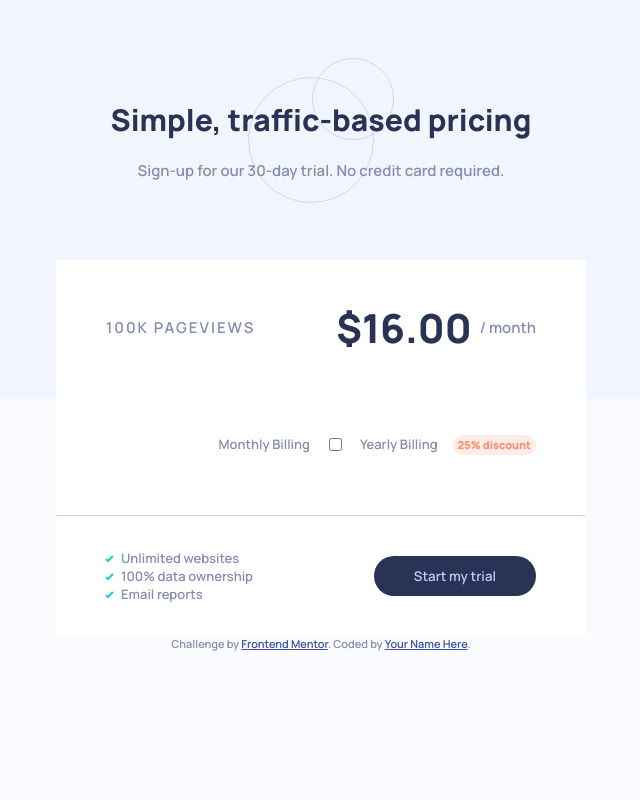
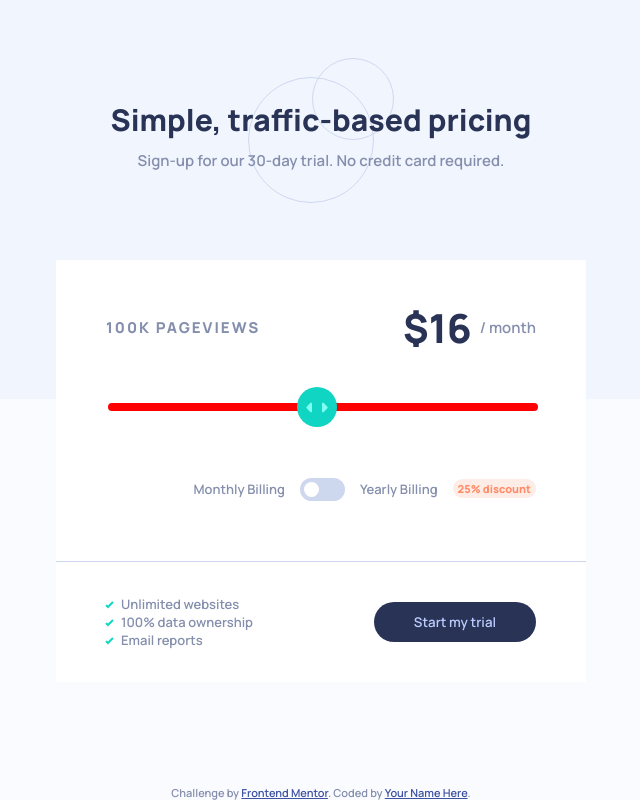
Before and after one commit to JordansGit/interactive-pricing-component, a plain HTML site: page index.html in a window 1280 px wide. Shown: the whole page, without its empty margins (319-959 px from the left). Drawn offline with Linux system fonts and the light colour scheme.

Commit message:
added slider and finished most of css

```diff
--- a/css/style.css
+++ b/css/style.css
@@ -1,4 +1,4 @@
-.attribution { font-size: 11px; text-align: center; }
+.attribution { font-size: 11px; text-align: center; position: absolute; bottom: 0; left: 0; right: 0;}
 .attribution a { color: hsl(228, 45%, 44%); }
 
 * {
@@ -15,16 +15,12 @@ body {
   height: 100vh;
   width: 100vw;
   margin: 0;
-  /*
-  display: flex;
-  justify-content: center;
-  align-items: center;
-  flex-direction: column;*/
 }
 
 h1 {
   color: hsl(227, 35%, 25%);
   font-weight: 800;
+  margin: 10px 0;
 }
 
 p {
@@ -54,12 +50,13 @@ section {
   display: flex;
   justify-content: space-between;
   align-items: center;
-  padding: 40px 50px 20px 50px;
+  padding: 40px 50px;
 }
 
 .page-views {
   text-transform: uppercase;
   letter-spacing: 2px;
+  font-weight: 800;
 }
 
 .inline {
@@ -67,10 +64,13 @@ section {
   align-items: center;
 }
 
-#cost {
+.inline span {
   color: hsl(227, 35%, 25%);
   font-size: 40px;
   font-weight: 800;
+}
+
+#cost {
   margin-right: 8px;
 }
 
@@ -82,6 +82,7 @@ section {
   font-size: 13px;
   margin: 40px 0;
   padding: 20px 50px;
+  align-items: center;
 }
 
 .discount {
@@ -91,6 +92,7 @@ section {
   font-weight: 800;
   border-radius: 10px;
   padding: 2px 5px;
+  height: 15px;
 }
 
 
@@ -117,3 +119,124 @@ button {
   padding: 5px 40px;
   height: 40px;
 }
+
+button:hover {
+  color: white;
+  cursor: pointer;
+}
+
+/* TOGGLE SWITCH */
+.toggle {
+  position: relative;
+  display: inline-block;
+  width: 45px;
+  height: 23px;
+  margin-top: 2px;
+}
+
+/* Hide default HTML checkbox */
+.toggle input {
+  opacity: 0;
+  width: 0;
+  height: 0;
+}
+
+/* toggle button */
+.toggle-btn {
+  border-radius: 34px; /* rounded toggle */
+  position: absolute;
+  cursor: pointer;
+  top: 0;
+  left: 0;
+  right: 0;
+  bottom: 0;
+  background: hsl(223, 50%, 87%);
+  -webkit-transition: .4s;
+  transition: .4s;
+}
+
+.toggle-btn:hover {
+  background: hsl(174, 77%, 80%);
+}
+
+.toggle-btn:before {
+  border-radius: 50%; /* rounded toggle */
+  position: absolute;
+  content: "";
+  height: 15px;
+  width: 15px;
+  left: 4px;
+  bottom: 4px;
+  background-color: hsl(0, 0%, 100%);
+  -webkit-transition: .4s;
+  transition: .4s;
+}
+
+input:checked + .toggle-btn:before {
+  -webkit-transform: translateX(22px);
+  -ms-transform: translateX(22px);
+  transform: translateX(22px);
+}
+
+
+/* SLIDER */
+.slide-container {
+  padding: 0 50px;
+}
+
+.slider {
+  width: 100%;
+}
+
+.slider {
+  -webkit-appearance: none; /* remove default styling by broswers */
+
+  height: 8px;
+  border-radius: 5px;
+
+  background: red;
+}
+
+.slider::-webkit-slider-thumb { /* chrome, safari, opera */
+  -webkit-appearance: none; /* remove default styling by broswers */
+  appearance: none;
+
+  height: 40px;
+  width: 40px;
+  border-radius: 50%;
+  background: url('../images/icon-slider.svg') no-repeat center hsl(174, 86%, 45%);
+  cursor: pointer;
+}
+
+.slider::-moz-range-thumb { /* firefox */
+  height: 25px;
+  border-radius: 50%;
+  width: 25px;
+  background: url('../images/icon-slider.svg') no-repeat center hsl(174, 86%, 45%);
+  cursor: pointer;
+}
+
+.slider::-webkit-slider-thumb:hover {
+  background: url('../images/icon-slider.svg') no-repeat center hsl(174, 77%, 60%);
+}
+
+.slider::-moz-range-thumb:hover {
+  background: url('../images/icon-slider.svg') no-repeat center hsl(174, 77%, 60%);
+}
+
+.slider::-webkit-slider-thumb:active {
+  background: url('../images/icon-slider.svg') no-repeat center hsl(174, 86%, 35%);
+  cursor: grabbing;
+}
+
+.slider::-moz-range-thumb:active {
+  background: url('../images/icon-slider.svg') no-repeat center hsl(174, 86%, 35%);
+  cursor: grabbing;
+}
+
+/* some learning notes:
+the slider = the bar
+.slider ... thumb = the button in the middle. this is where the bg img of 2 arrows + circle surrounds it is. it is the thing we drag left and right
+  webkit... = for chrome, + others
+  -moz... = for firefox.
+*/
--- a/index.html
+++ b/index.html
@@ -24,15 +24,19 @@
   <section>
     <div class="section-top">
       <p class="page-views">100k Pageviews</p>
-      <p class="inline"><span id="cost">$16.00</span> / month</p>  <!-- delete the 16.00, it should appear via js -->
+      <p class="inline"><span>$</span><span id="cost"></span> / month</p>
     </div>
-    <!-- slider -->
+
+    <div class="slide-container">
+      <input type="range" min="1" max="32" value="16" step="0.01" class="slider" id="slider">
+    </div>
+
     <div class="section-middle">
       <p>Monthly Billing</p>
 
-      <label class="switch">      <!-- toggle -->
+      <label class="toggle">      <!-- toggle -->
         <input type="checkbox">
-        <span class="slider"></span>
+        <span class="toggle-btn"></span>
       </label>
 
       <p>Yearly Billing</p>
--- a/js/script.js
+++ b/js/script.js
@@ -0,0 +1,9 @@
+var slider = document.getElementById("slider");
+var output = document.getElementById("cost");
+output.innerHTML = slider.value; // Display the default slider value
+
+// Update the current slider value (each time you drag the slider handle)
+slider.oninput = function() {
+  // if this.value is not to 2 decimal places, this.value = this.value + ".00"
+  output.innerHTML = this.value;
+}
```
Also changed, not shown: 1 other file.
